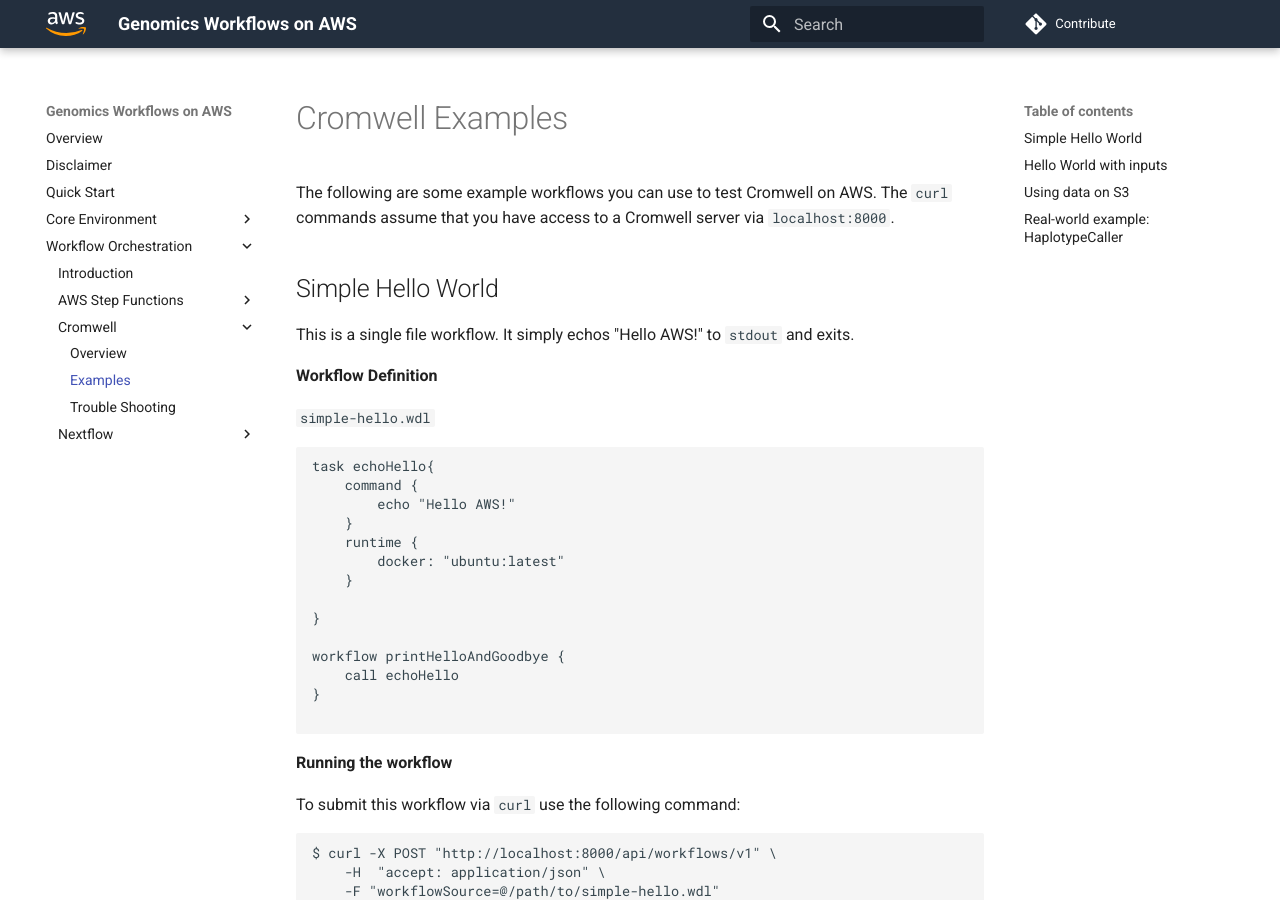
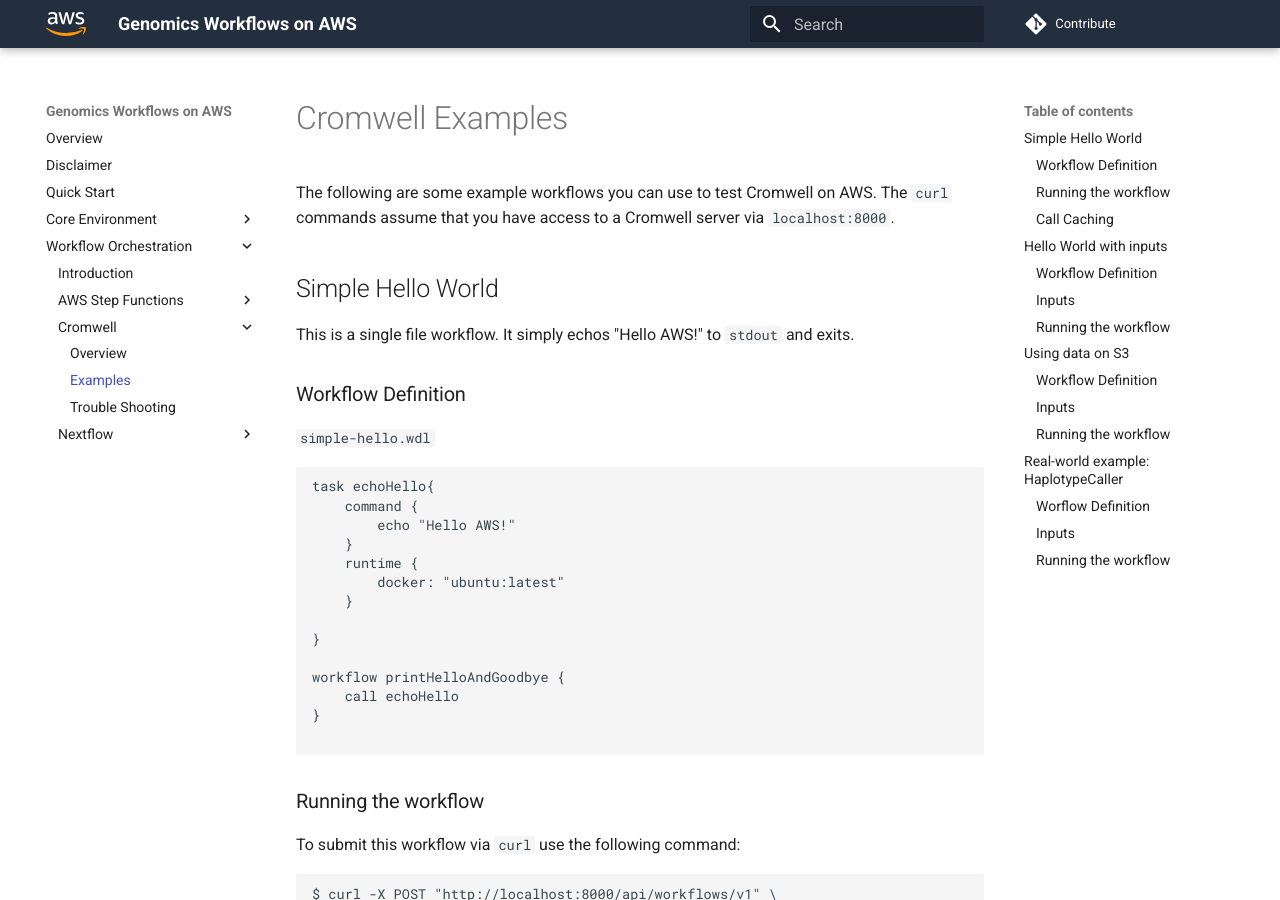
Before and after one commit to aws-samples/aws-genomics-workflows, an MkDocs documentation site: the page built from docs/orchestration/cromwell/cromwell-examples.md, in a window 1280 px wide and 900 px high. Built offline with MkDocs 1.6.1 and Material for MkDocs 9.7.7, drawn with Linux system fonts in a browser that asks for light colours; comment, search, counter and statistics services are not loaded.

Commit message:
update cromwell documentation

````diff
--- a/docs/orchestration/cromwell/cromwell-examples.md
+++ b/docs/orchestration/cromwell/cromwell-examples.md
@@ -7,7 +7,7 @@
 
 This is a single file workflow.  It simply echos "Hello AWS!" to `stdout` and exits.
 
-**Workflow Definition**
+### Workflow Definition
 
 `simple-hello.wdl`
 
@@ -28,7 +28,7 @@
 
 ```
 
-**Running the workflow**
+### Running the workflow
 
 To submit this workflow via `curl` use the following command:
 
@@ -54,7 +54,7 @@
 2018-09-21 04:07:42,931 cromwell-system-akka.dispatchers.engine-dispatcher-25 INFO  - WorkflowManagerActor WorkflowActor-7eefeeed-157e-4307-9267-9b4d716874e5 is in a terminal state: WorkflowSucceededState
 ```
 
-**Call Caching**
+### Call Caching
 
 If you submit the same job again Cromwell will find in the metadata database
 that the previous call to the `echoHello` task was completed successfully
@@ -82,7 +82,7 @@
 This workflow is virtually the same as the single file workflow above, but
 uses an input file to define parameters in the workflow.
 
-**Workflow Definition**
+### Workflow Definition
 
 `hello-aws.wdl`
 
@@ -109,7 +109,7 @@
 }
 ```
 
-**Inputs**
+### Inputs
 
 `hello-aws.json`
 
@@ -119,7 +119,7 @@
 }
 ```
 
-**Running the workflow**
+### Running the workflow
 
 Submit this workflow using:
 
@@ -149,7 +149,7 @@
 
 Create the following `wdl` and input `json` files.
 
-**Workflow Definition**
+### Workflow Definition
 
 `s3inputs.wdl`
 
@@ -179,7 +179,7 @@
 }
 ```
 
-**Inputs**
+### Inputs
 
 `s3inputs.json`
 
@@ -189,7 +189,7 @@
 }
 ```
 
-**Running the workflow**
+### Running the workflow
 
 Submit the workflow via `curl`:
 
@@ -218,7 +218,7 @@
 
 The source for these files can be found in [Cromwell's test suite on GitHub](https://github.com/broadinstitute/cromwell/tree/develop/centaur/src/main/resources/integrationTestCases/germline/haplotype-caller-workflow).
 
-**Worflow Definition**
+### Worflow Definition
 
 `HaplotypeCaller.aws.wdl`
 
@@ -384,7 +384,7 @@
 }
 ```
 
-**Inputs**
+### Inputs
 
 The inputs for this workflow reference [public data on S3](https://registry.opendata.aws/gatk-test-data/) that is hosted by AWS as part of the [AWS Public Dataset Program](https://aws.amazon.com/opendata/).
 
@@ -421,7 +421,7 @@
 }
 ```
 
-**Running the workflow**
+### Running the workflow
 
 Submit the workflow via `curl`:
 
````
Also changed, not shown: docs/orchestration/cromwell/cromwell-overview.md (+59 -118 lines), docs/orchestration/cromwell/cromwell-trouble-shooting.md (+14 -9 lines).
